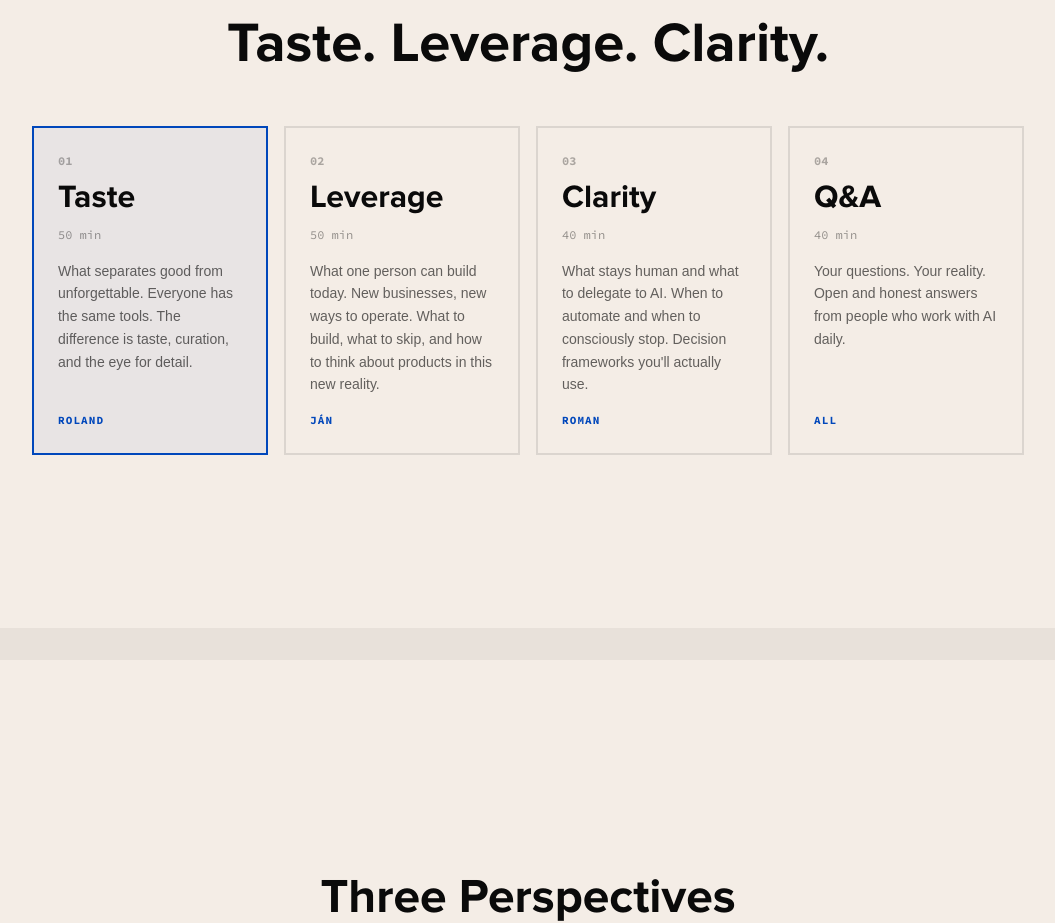
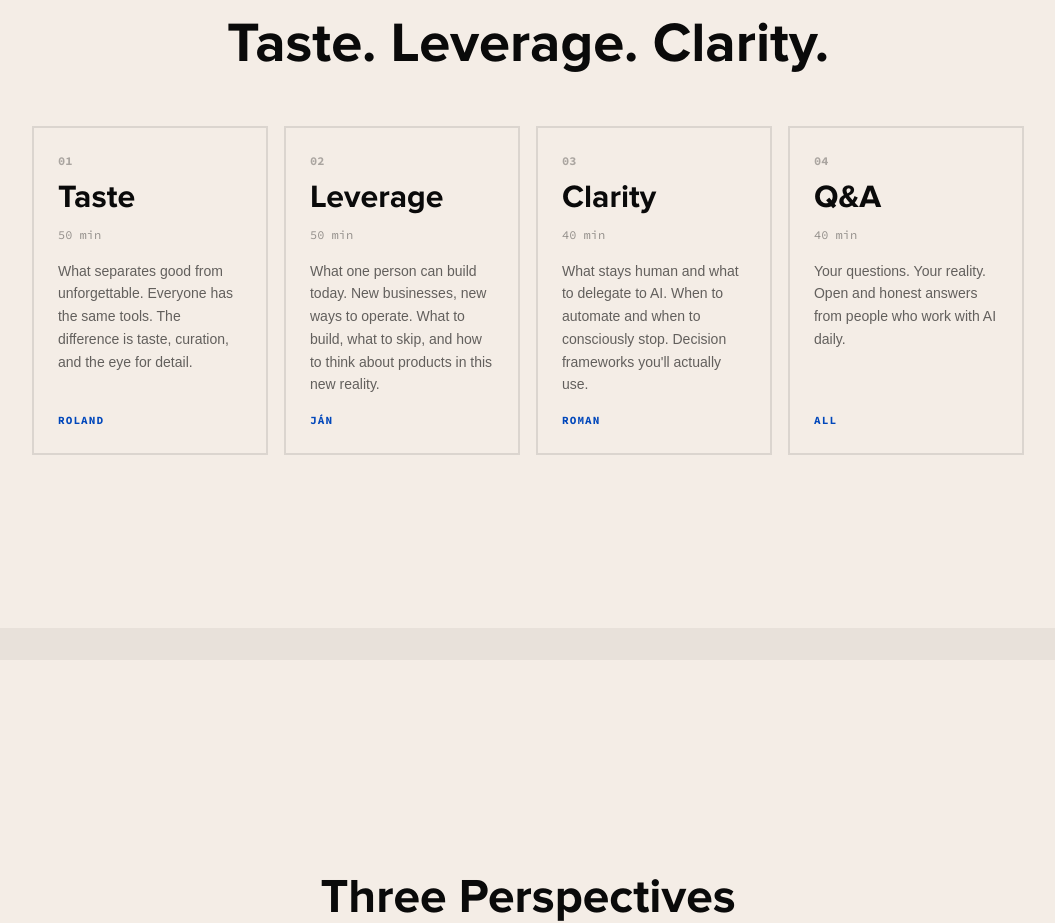
Before and after one commit to princeofwellness/researchlab, a Next.js app: page /public/onepager in a window 1280 px wide. Shown: the part 2700-3623 px from the top of the page, without its empty margins (112-1167 px from the left). Built offline with nearby package versions, Linux system fonts and the light colour scheme; a web font is replaced by a local one.

Commit message:
Remove Vkus highlight — all session cards equal

```diff
--- a/src/app/public/onepager/page.tsx
+++ b/src/app/public/onepager/page.tsx
@@ -289,7 +289,7 @@ export default function PublicOnePager() {
                         </div>
                         <div className="grid grid-cols-1 md:grid-cols-4 gap-3 md:gap-4">
                             {t.session.parts.map((part, i) => (
-                                <div key={i} className={`p-4 md:p-6 border-2 flex flex-col ${i === 0 ? 'border-[#0047BB] bg-[#0047BB]/5' : 'border-black/10'}`}>
+                                <div key={i} className="p-4 md:p-6 border-2 border-black/10 flex flex-col">
                                     <p className="text-[11px] md:text-[12px] font-code-brand font-bold text-black/30">{part.num}</p>
                                     <p className="font-bold text-[24px] md:text-[32px] mt-1">{part.title}</p>
                                     <p className="text-[11px] md:text-[12px] font-code-brand text-black/40 mt-1">{part.time}</p>
```
